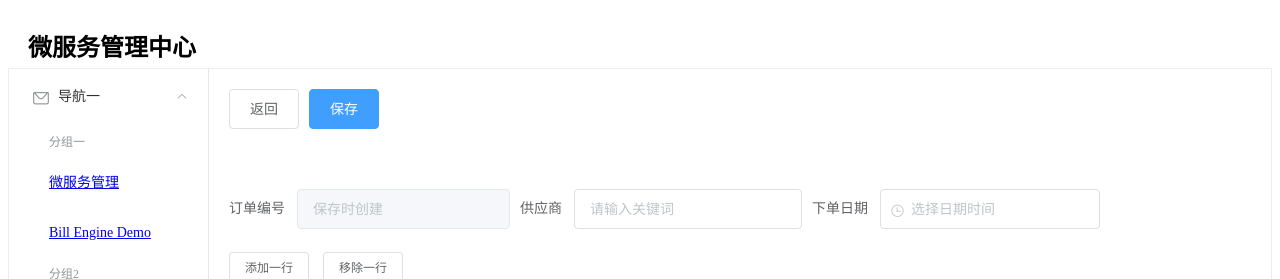
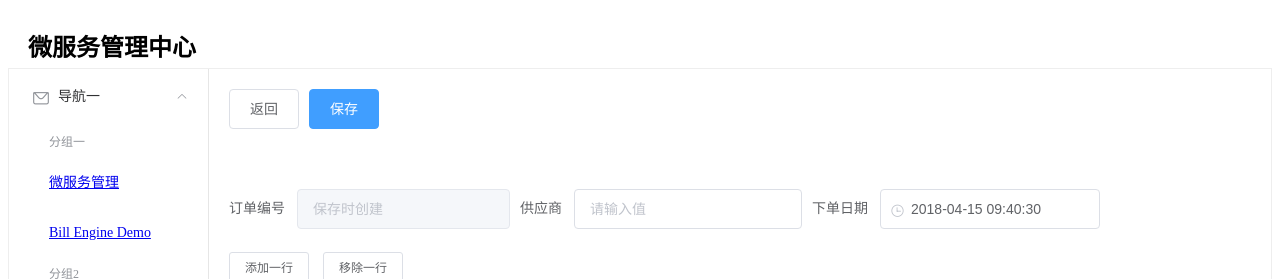
Before and after one commit to benchem/sns_admin, a Vue app: page /#/billengine/detail in a window 1280 px wide. Shown: the top 279 px of the page. Built offline with nearby package versions, Linux system fonts and the light colour scheme.

Commit message:
封装动态lookup

```diff
--- a/src/billengine/detail.vue
+++ b/src/billengine/detail.vue
@@ -10,7 +10,7 @@
               <el-input v-model="currentObject[headItem.column]" disabled="disabled"/>
             </template>
             <template v-else-if="headItem.isLookup">
-              <Lookup v-model="currentObject[headItem.column]"/>
+              <Lookup v-model="currentObject[headItem.column]" :currentObj="currentObject" :columnName="headItem.column"/>
             </template>
             <template v-else-if="headItem.dataType === 'System.DateTime'">
               <el-date-picker v-model="currentObject[headItem.column]" type="datetime" placeholder="选择日期时间"/>
@@ -89,10 +89,8 @@ export default {
       currentObject: {
         FBillNo: '保存时创建',
         FSupplier: '',
+        FDate: new Date(),
         Entity: []
-      },
-      headLpOptions: {
-
       }
     }
   },
--- a/src/components/Lookup.vue
+++ b/src/components/Lookup.vue
@@ -1,10 +1,11 @@
 <template>
   <el-select
+    v-model="currentObj[columnName]"
     multiple
     filterable
     remote
     reserve-keyword
-    placeholder="请输入关键词"
+    placeholder="请输入值"
     :remote-method="loadData"
     :loading="loading">
     <el-option
@@ -18,15 +19,30 @@
 
 <script>
 export default {
+  props: {
+    currentObj: {
+      type: Object,
+      required: true
+    },
+    columnName: {
+      type: String,
+      required: true
+    }
+  },
   data () {
     return {
       loading: false,
       options: []
     }
   },
+  created: function (e) {
+    console.log(e)
+  },
   methods: {
     loadData: function (query) {
       console.log(query)
+      console.log(this.currentObj)
+      console.log(this.columnName)
     }
   }
 }
```
